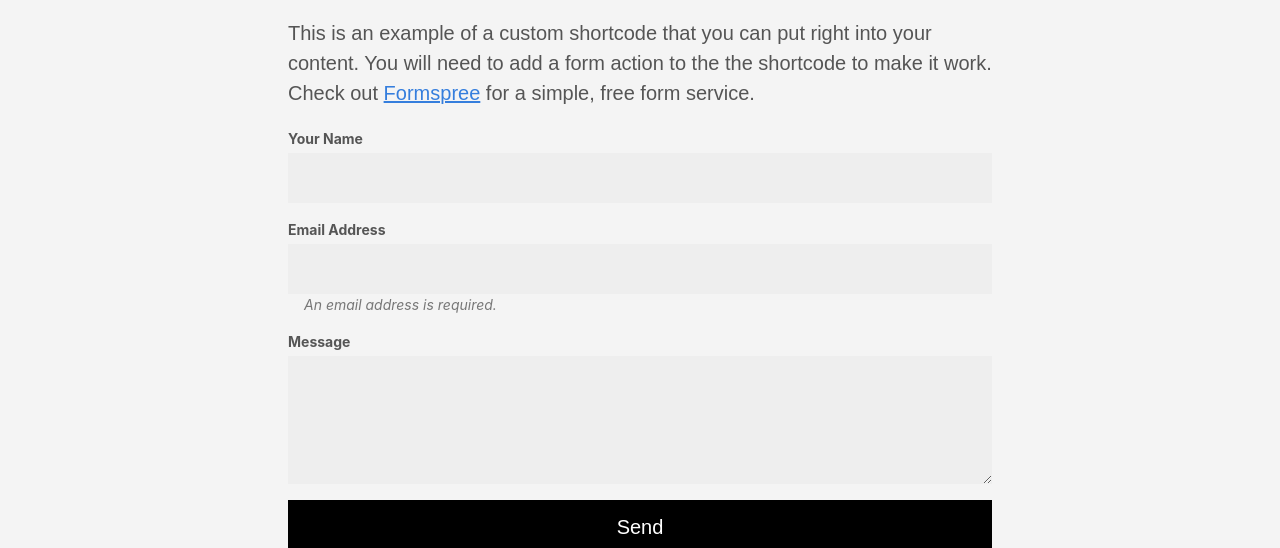
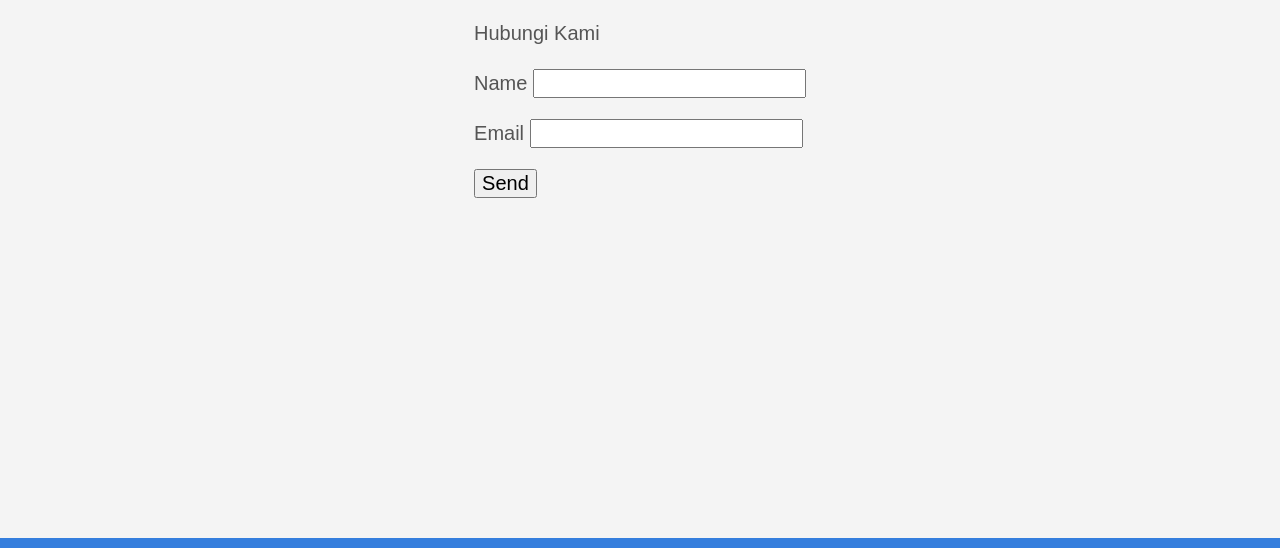
Before and after one commit to smk-annabilah/smk-annabilah.github.io, a plain HTML site: page contact/index.html in a window 1280 px wide. Shown: the part 645-1193 px from the top of the page. Drawn offline with Linux system fonts and the light colour scheme.

Commit message:
rebuilding site Kam Feb 28 18:16:49 WIB 2019

```diff
--- a/contact/index.html
+++ b/contact/index.html
@@ -41,7 +41,7 @@
 
 
 
-<meta itemprop="wordCount" content="51">
+<meta itemprop="wordCount" content="5">
 
 
 
@@ -181,29 +181,19 @@
         </h1>
       </header>
       <div class="nested-copy-line-height lh-copy f4 nested-links nested-img mid-gray">
-        <p>This is an example of a custom shortcode that you can put right into your content. You will need to add a form action to the the shortcode to make it work. Check out <a href="https://formspree.io/">Formspree</a> for a simple, free form service.</p>
+        <p>Hubungi Kami</p>
 
-
-
-
-<form class="black-80 sans-serif" accept-charset="UTF-8" action="https://example.com" method="POST" role="form">
-
-    <label class="f6 b db mb1 mt3 sans-serif mid-gray"  for="name">Your Name</label>
-    <input type="text" id="name" name="name" class="w-100 f5 pv3 ph3 bg-light-gray bn"  required placeholder=" "  aria-labelledby="name"/>
-
-    <label class="f6 b db mb1 mt3 sans-serif mid-gray" for="email">Email Address</label>
-    <input type="email" id="email" name="email" class="w-100 f5 pv3 ph3 bg-light-gray bn"  required placeholder=" "  aria-labelledby="email"/>
-    <div class="requirements f6 gray glow i ph3 overflow-hidden">
-      An email address is required.
-    </div>
-
-    <label class="f6 b db mb1 mt3 sans-serif mid-gray" for="message">Message</label>
-    <textarea id="message" name="message" class="w-100 f5 pv3 ph3 bg-light-gray bn h4" aria-labelledby="message"></textarea>
-
-    <input class="db w-100 mv2 white pa3 bn hover-shadow hover-bg-blck bg-animate bg-black" type="submit" value="Send" />
-
+<form name="contact" netlify>
+  <p>
+    <label>Name <input type="text" name="name" /></label>
+  </p>
+  <p>
+    <label>Email <input type="email" name="email" /></label>
+  </p>
+  <p>
+    <button type="submit">Send</button>
+  </p>
 </form>
-
 
       </div>
     </article>
--- a/index.xml
+++ b/index.xml
@@ -156,8 +156,8 @@ The sixth of January, 1482, is not, however, a day of which history has preserve
       <pubDate>Mon, 01 Jan 0001 00:00:00 +0000</pubDate>
 
       <guid>https://smk-annabilah.github.io/contact/</guid>
-      <description>This is an example of a custom shortcode that you can put right into your content. You will need to add a form action to the the shortcode to make it work. Check out Formspree for a simple, free form service.
-Your Name Email Address An email address is required.  Message   </description>
+      <description>Hubungi Kami
+ Name   Email   Send  </description>
     </item>
 
     <item>
```
